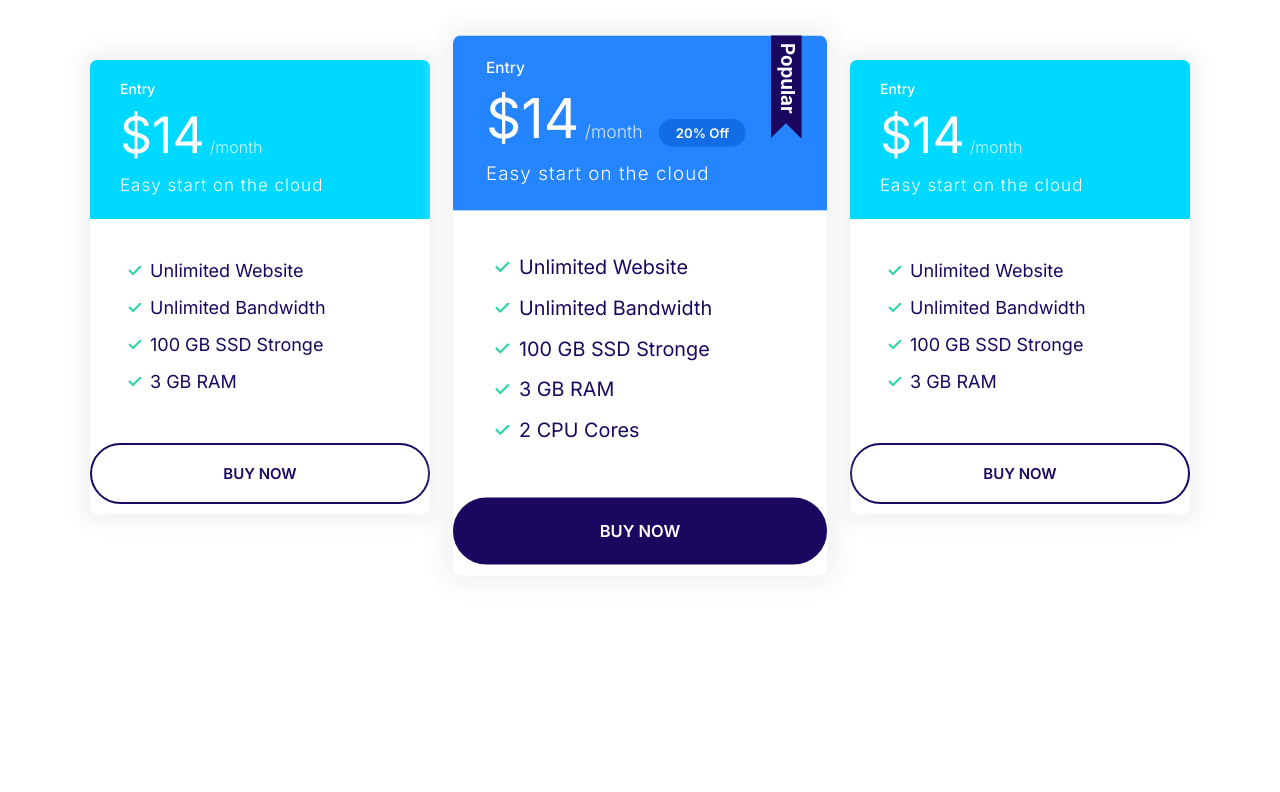
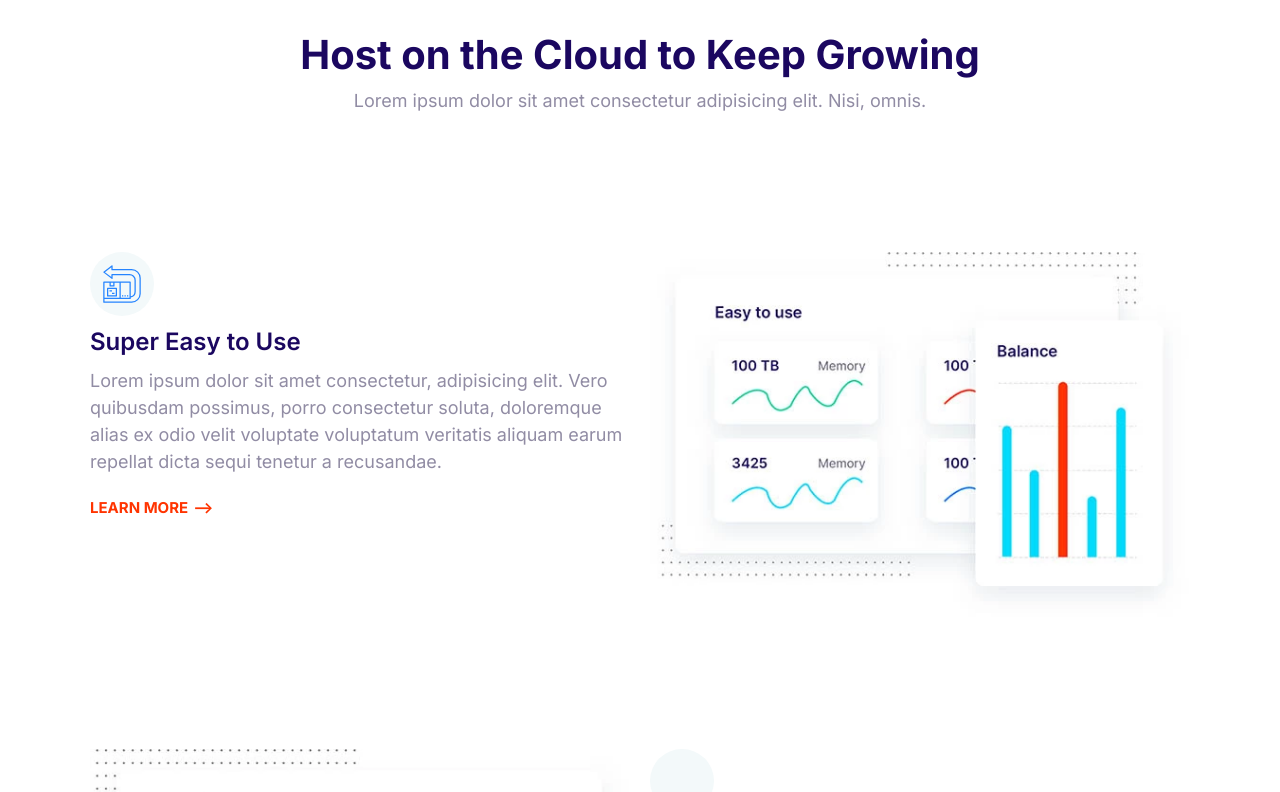
Before and after one commit to UniqueXow/Moshify-omid, a plain HTML site: page index.html in a window 1280 px wide. Shown: the top 792 px of the page. Drawn offline with Linux system fonts and the light colour scheme.

Commit message:
define feature

```diff
--- a/css/style.css
+++ b/css/style.css
@@ -656,3 +656,22 @@ max-width: 670px;
   max-width: 500px;
   margin: 0 auto;
 }
+/*feature block*/
+.feature{
+  gap: 4rem 2rem;
+  margin: 12rem 0;
+}
+.feature:first-of-type{
+  margin-top: 6rem;
+}
+.feature__heading{
+  margin: 1rem 0;
+}
+.feature__img{
+  width: 100%;
+}
+@media screen and (min-width: 768px){
+  .feature:nth-of-type(even) .feature__content{
+    order: 2;
+  }
+}
--- a/index.html
+++ b/index.html
@@ -15,77 +15,92 @@
     <link rel="stylesheet" href="css/normalize.css" />
   </head>
   <body>
-    <section class="container block block-plans">
-      <div class="grid grid--1-3">
-        <div>
-          <div class="plan ">
-            <div class="card card--sec">
-              <header class="card__header">
-                <h3 class="plan__name">Entry</h3>
-                <span class="plan__price">$14</span>
-                <span class="plan__bc">/month</span>
-                <span class="plan__description">Easy start on the cloud</span>
+    <header class="block__header">
+      <h2>Host on the Cloud to Keep Growing</h2>
+      <p>Lorem ipsum dolor sit amet consectetur adipisicing elit. Nisi, omnis.</p>
     </header>
-              <div class="card__body">
-                <ul class="list list--tick">
-                  <li class="list__item">Unlimited Website</li>
-                  <li class="list__item">Unlimited Bandwidth</li>
-                  <li class="list__item">100 GB SSD Stronge</li>
-                  <li class="list__item">3 GB RAM</li>
-                </ul>
-              </div>
-              <button class="buttom buttom-block buttom--outline">Buy now</button>
-            </div>
-          </div>
+    <section class="container block">
+          <article class="grid grid--1-2 feature">
+      <div class="feature__content">
+        <span class="icon-container">
+          <svg class="icon icon--primary">
+            <use xlink:href="img/sprite.svg#easy"></use>
+          </svg>
+        </span>
+        <h3 class="feature__heading">Super Easy to Use</h3>
+        <p>Lorem ipsum dolor sit amet consectetur, adipisicing elit. Vero quibusdam possimus, porro consectetur soluta, doloremque alias ex odio velit voluptate voluptatum veritatis aliquam earum repellat dicta sequi tenetur a recusandae.</p>
+        <a href="#" class="link-arrow">learn more</a>
       </div>
       <div>
-          <div class="plan plan--popular">
-            <div class="card card--primary">
-              <header class="card__header">
-                <h3 class="plan__name">Entry</h3>
-                <span class="plan__price">$14</span>
-                <span class="plan__bc">/month</span>
-                <span class="badge badge--primary badge--small">20% Off</span>
-                <span class="plan__description">Easy start on the cloud</span>
-              </header>
-              <div class="card__body">
-                <ul class="list list--tick">
-                  <li class="list__item">Unlimited Website</li>
-                  <li class="list__item">Unlimited Bandwidth</li>
-                  <li class="list__item">100 GB SSD Stronge</li>
-                  <li class="list__item">3 GB RAM</li>
-                  <li class="list__item">2 CPU Cores</li>
-                </ul>
+        <picture>
+          <source type="image/webp" srcset="img/easy.webp 1x,img/easy@2x.webp 2x"/>
+          <source type="image/jpg" srcset="img/easy.jpg 1x,img/easy@2x.jpg 2x"/>
+          <img class="feature__img" src="img/easy@2x.jpg" alt="">
+        </picture>
       </div>
-              <button class="buttom buttom-block buttom--outline-op">Buy now</button>
-            </div>
-          </div>
+    </article>
+
+    <article class="grid grid--1-2 feature">
+      <div class="feature__content">
+        <span class="icon-container">
+          <svg class="icon icon--primary">
+            <use xlink:href="img/sprite.svg#simply"></use>
+          </svg>
+        </span>
+        <h3 class="feature__heading">Simply fast Website</h3>
+        <p>Lorem ipsum dolor sit amet consectetur, adipisicing elit. Vero quibusdam possimus, porro consectetur soluta, doloremque alias ex odio velit voluptate voluptatum veritatis aliquam earum repellat dicta sequi tenetur a recusandae.</p>
+        <a href="#" class="link-arrow">learn more</a>
       </div>
       <div>
-          <div class="plan">
-            <div class="card card--sec">
-              <header class="card__header">
-                <h3 class="plan__name">Entry</h3>
-                <span class="plan__price">$14</span>
-                <span class="plan__bc">/month</span>
-                <span class="plan__description">Easy start on the cloud</span>
-              </header>
-              <div class="card__body">
-                <ul class="list list--tick">
-                  <li class="list__item">Unlimited Website</li>
-                  <li class="list__item">Unlimited Bandwidth</li>
-                  <li class="list__item">100 GB SSD Stronge</li>
-                  <li class="list__item">3 GB RAM</li>
-                </ul>
+        <picture>
+          <source type="image/webp" srcset="img/fast.webp 1x,img/fast@2x.webp 2x"/>
+          <source type="image/jpg" srcset="img/fast.jpg 1x,img/fast@2x.jpg 2x"/>
+          <img class="feature__img" src="img/fast@2x.jpg" alt="">
+        </picture>
       </div>
-              <button class="buttom buttom-block buttom--outline">Buy now</button>
+    </article>
+
+    <article class="grid grid--1-2 feature">
+      <div class="feature__content">
+        <span class="icon-container">
+          <svg class="icon icon--primary">
+            <use xlink:href="img/sprite.svg#wordpress"></use>
+          </svg>
+        </span>
+        <h3 class="feature__heading">Wordpress made Easy</h3>
+        <p>Lorem ipsum dolor sit amet consectetur, adipisicing elit. Vero quibusdam possimus, porro consectetur soluta, doloremque alias ex odio velit voluptate voluptatum veritatis aliquam earum repellat dicta sequi tenetur a recusandae.</p>
+        <a href="#" class="link-arrow">learn more</a>
       </div>
+      <div>
+        <picture>
+          <source type="image/webp" srcset="img/easy.webp 1x,img/easy@2x.webp 2x"/>
+          <source type="image/jpg" srcset="img/easy.jpg 1x,img/easy@2x.jpg 2x"/>
+          <img class="feature__img" src="img/easy@2x.jpg" alt="">
+        </picture>
       </div>
+    </article>
+
+    <article class="grid grid--1-2 feature">
+      <div class="feature__content">
+        <span class="icon-container">
+          <svg class="icon icon--primary">
+            <use xlink:href="img/sprite.svg#easy"></use>
+          </svg>
+        </span>
+        <h3 class="feature__heading">Super Easy to Use</h3>
+        <p>Lorem ipsum dolor sit amet consectetur, adipisicing elit. Vero quibusdam possimus, porro consectetur soluta, doloremque alias ex odio velit voluptate voluptatum veritatis aliquam earum repellat dicta sequi tenetur a recusandae.</p>
+        <a href="#" class="link-arrow">learn more</a>
       </div>
+      <div>
+        <picture>
+          <source type="image/webp" srcset="img/easy.webp 1x,img/easy@2x.webp 2x"/>
+          <source type="image/jpg" srcset="img/easy.jpg 1x,img/easy@2x.jpg 2x"/>
+          <img class="feature__img" src="img/easy@2x.jpg" alt="">
+        </picture>
       </div>
+    </article>
+
     </section>
-
-
     <script src="js/main.js"></script>
   </body>
 </html>
```
Also changed, not shown: componets/feature.html (added, +86 -0 lines), img/easy.jpg (added), img/easy.webp (added), img/easy@2x.jpg (added), img/easy@2x.webp (added), img/fast.jpg (added), img/fast.webp (added), img/fast@2x.jpg (added), img/fast@2x.webp (added). Lines whose indentation alone changed are shown as unchanged.
